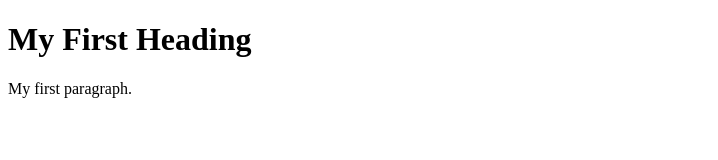
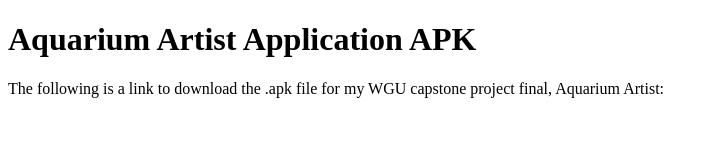
Before and after one commit to alexOetken/alexisOetken-D424-capstone, a plain HTML site: page index.html in a window 1280 px wide. Shown: the whole page, without its empty margins (0-718 px from the left). Drawn offline with Linux system fonts and the light colour scheme.

Commit message:
Update index.html

```diff
--- a/index.html
+++ b/index.html
@@ -2,8 +2,9 @@
 <html>
 <body>
 
-<h1>My First Heading</h1>
-<p>My first paragraph.</p>
+<h1>Aquarium Artist Application APK</h1>
+<p>The following is a link to download the .apk file for my WGU capstone project final, Aquarium Artist:</p>
+<p> </p>
 
 </body>
 </html>
```
